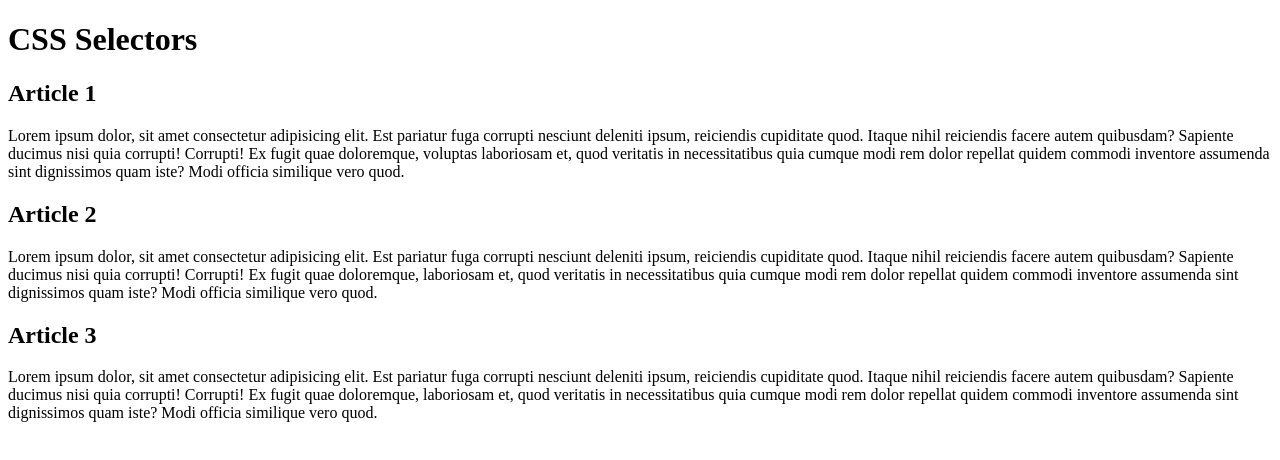
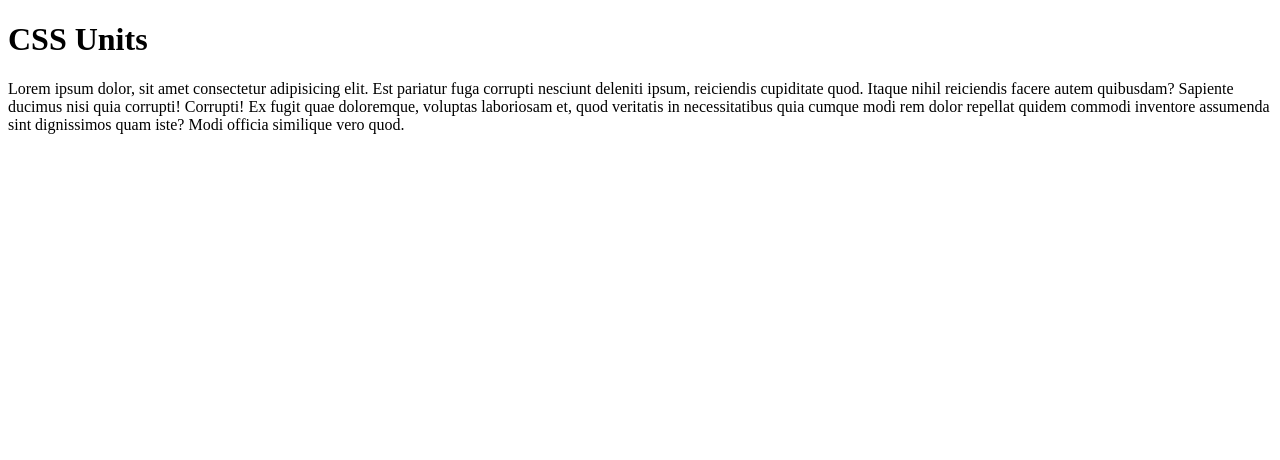
Before and after one commit to hindtag/css, a plain HTML site: page index.html in a window 1280 px wide. Drawn offline with Linux system fonts and the light colour scheme.

Commit message:
Afternoon of day 17

```diff
--- a/css/style.css
+++ b/css/style.css
@@ -1,3 +1,3 @@
-body {
-
+p {
+    font-size: ;
 }
--- a/css/styleLesson1-2.css
+++ b/css/styleLesson1-2.css
@@ -1,9 +1,5 @@
 html {
     font-size: 22px;
-}
-
-body {
-
 }
 
 main {
--- a/index.html
+++ b/index.html
@@ -12,24 +12,13 @@
 </head>
 <body>
     <header>
-        <h1>CSS Selectors</h1>
+        <h1>CSS Units</h1>
         <nav></nav>
     </header>
     <main>
         <article>
-        <h2>Article 1</h2>
             <p id="first" class="">Lorem ipsum dolor, sit amet consectetur adipisicing elit. Est pariatur fuga corrupti nesciunt deleniti ipsum, reiciendis cupiditate quod. Itaque nihil reiciendis facere autem quibusdam? Sapiente ducimus nisi quia corrupti! Corrupti!
         Ex fugit quae doloremque, voluptas laboriosam et, quod veritatis in necessitatibus quia cumque modi rem dolor repellat quidem commodi inventore assumenda sint dignissimos quam iste? Modi officia similique vero quod.</p>
-        </article>
-        <article>
-        <h2>Article 2</h2>
-            <p id="second" class="gray">Lorem ipsum dolor, sit amet consectetur adipisicing elit. Est pariatur fuga corrupti nesciunt deleniti ipsum, reiciendis cupiditate quod. Itaque nihil reiciendis facere autem quibusdam? Sapiente ducimus nisi quia corrupti! Corrupti!
-        Ex fugit quae doloremque, <span class="highlight"> laboriosam</span> et, quod veritatis in necessitatibus quia cumque modi rem dolor repellat quidem commodi inventore assumenda sint dignissimos quam iste? Modi officia similique vero quod.</p>
-        </article>
-        <article>
-        <h2>Article 3</h2>
-            <p id="third" class="gray">Lorem ipsum dolor, sit amet consectetur adipisicing elit. Est pariatur fuga corrupti nesciunt deleniti ipsum, reiciendis cupiditate quod. Itaque nihil reiciendis facere autem quibusdam? Sapiente ducimus nisi quia corrupti! Corrupti!
-        Ex fugit quae doloremque, <span class="highlight"> laboriosam</span> et, quod veritatis in necessitatibus quia cumque modi rem dolor repellat quidem commodi inventore assumenda sint dignissimos quam iste? Modi officia similique vero quod.</p>
         </article>
     </main>
     <footer></footer>
```
Also changed, not shown: note.txt.
